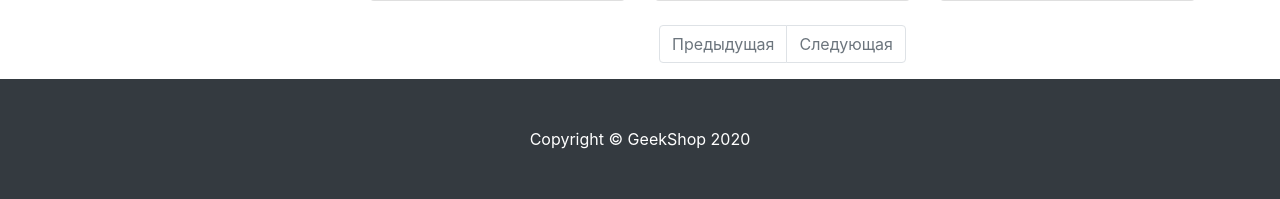
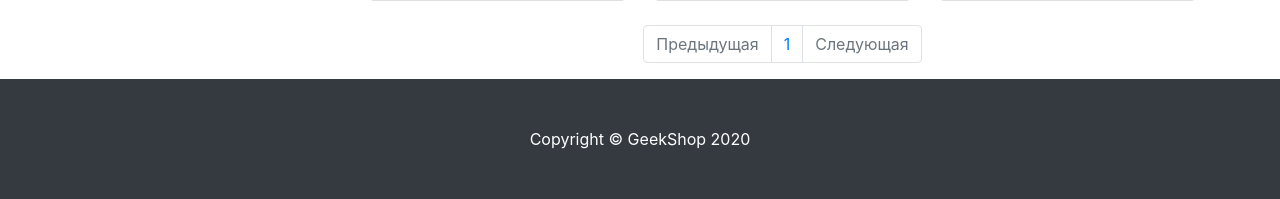
Before and after one commit to TheSleepyNomad/geekshop, a Django app: page /products/1/ in a window 1280 px wide. Shown: the part 1076-1275 px from the top of the page. Run offline with Django 3.2, Linux system fonts and the light colour scheme; data comes from the database, SQL or seed files in the repository; both versions use the stored data as it was after the commit; some libraries are stand-ins or nearby versions.

Commit message:
add cbv paginator in products.html

```diff
--- a/productsapp/templates/products/products.html
+++ b/productsapp/templates/products/products.html
@@ -73,21 +73,21 @@
             </div>
             <nav aria-label="Page navigation example">
                 <ul class="pagination justify-content-center">
-                    <li class="page-item {% if not products.has_previous %} disabled {% endif %}">
+                    <li class="page-item {% if not page_obj.has_previous %} disabled {% endif %}">
                         <a class="page-link"
-                            href="{% if products.has_previous %} {% url 'products:page' products.previous_page_number %} {% else %} # {% endif %}"
+                            href="{% if page_obj.has_previous %} {% url 'products:page' page_obj.previous_page_number %} {% else %} # {% endif %}"
                             tabindex="-1" aria-disabled="true">Предыдущая</a>
                     </li>
-                    {% for page in products.paginator.page_range %}
+                    {% for page in num_of_page %}
                     <li class="page-item">
-                        <a class="page-link" href="{% url 'products:page' page%}">
+                        <a class="page-link" href="{% url 'products:page' page %}">
                             {{ page }}
                         </a>
                     </li>
                     {% endfor %}
-                    <li class="page-item {% if not products.has_next %} disabled {% endif %}">
+                    <li class="page-item {% if not page_obj.has_next %} disabled {% endif %}">
                         <a class="page-link"
-                            href="{% if products.has_next %} {% url 'products:page' products.next_page_number %} {% else %} # {% endif %} ">
+                            href="{% if page_obj.has_next %} {% url 'products:page' page_obj.next_page_number %} {% else %} # {% endif %} ">
                             Следующая</a>
                     </li>
                 </ul>
--- a/productsapp/views.py
+++ b/productsapp/views.py
@@ -32,10 +32,13 @@ class productsPageView(ListView):
     template_name = 'products/products.html'
     context_object_name = 'products'
     extra_context = {'title': 'GeekShop - Каталог'}
+    paginate_by = 3
 
     def get_context_data(self, **kwargs):
         context = super().get_context_data(**kwargs)
         context['menu_items'] = ProductCategory.objects.values()
+        context['num_of_page'] = [x for x in range(1,
+                                                   context['paginator'].num_pages+1)]
         return context
 
     def get_queryset(self, *args, **kwargs):
```
Also changed, not shown: db.sqlite3.
